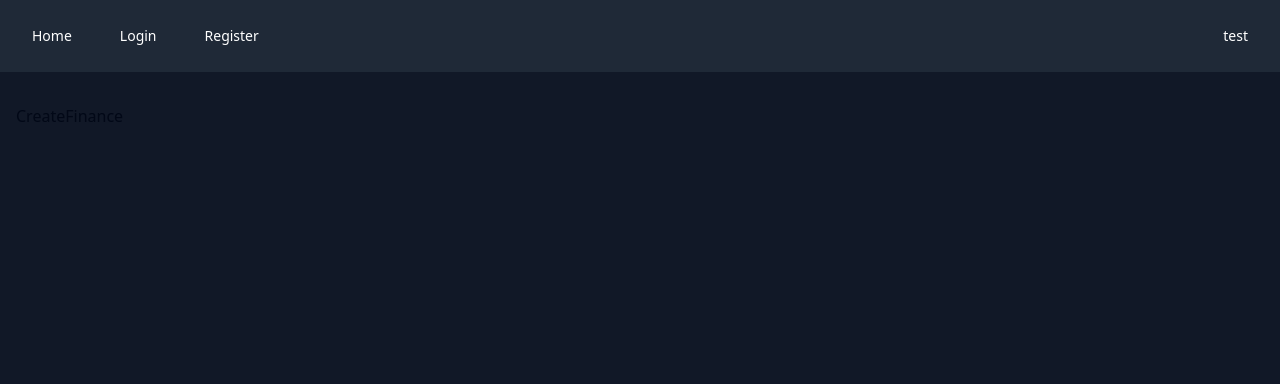
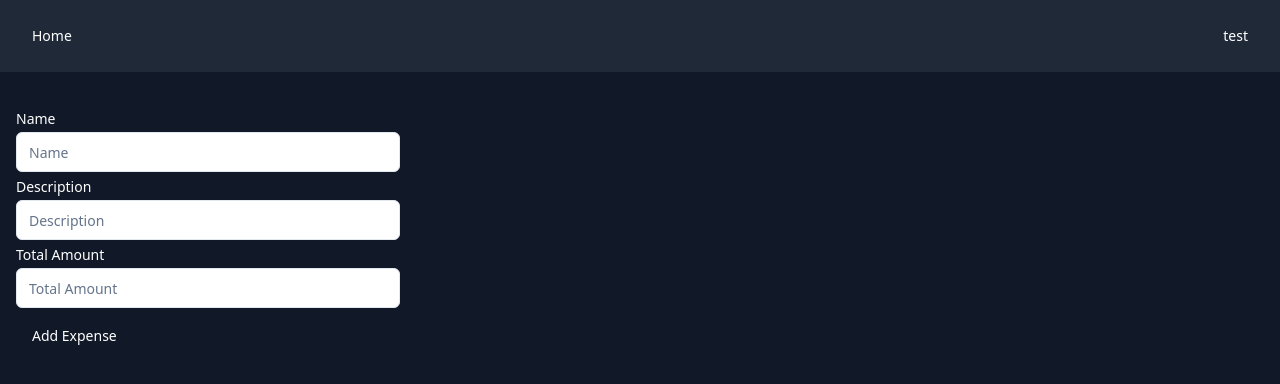
Before and after one commit to aquafinatrippy/finance-manager, a React (Vite) app in the folder Client/: page /create-finance in a window 1280 px wide. Shown: the top 384 px of the page. Built offline with nearby package versions, Linux system fonts and the light colour scheme; sample sign-in values are in the browser's storage.

Commit message:
added expense form

```diff
--- a/Client/src/@/components/ui/label.tsx
+++ b/Client/src/@/components/ui/label.tsx
@@ -1,11 +1,11 @@
-import * as React from "react"
-import * as LabelPrimitive from "@radix-ui/react-label"
-import { cva, type VariantProps } from "class-variance-authority"
+import * as React from 'react'
+import * as LabelPrimitive from '@radix-ui/react-label'
+import { cva, type VariantProps } from 'class-variance-authority'
 
-import { cn } from "@/lib/utils"
+import { cn } from '@/lib/utils'
 
 const labelVariants = cva(
-  "text-sm font-medium leading-none peer-disabled:cursor-not-allowed peer-disabled:opacity-70"
+  'text-sm mt-2 text-white font-medium leading-none peer-disabled:cursor-not-allowed peer-disabled:opacity-70'
 )
 
 const Label = React.forwardRef<
--- a/Client/src/components/Header.tsx
+++ b/Client/src/components/Header.tsx
@@ -11,14 +11,10 @@ import {
   DropdownMenuShortcut,
   DropdownMenuTrigger,
 } from '@/components/ui/dropdown-menu'
-
-const links = [
-  { text: 'Home', goTo: '/' },
-  { text: 'Login', goTo: '/login' },
-  { text: 'Register', goTo: '/register' },
-]
+import { useAppSelector } from '../hooks/useRedux'
 
 export const Header = () => {
+  const { user } = useAppSelector((state) => state.auth)
   const location = useLocation()
   const navigate = useNavigate()
 
@@ -27,6 +23,15 @@ export const Header = () => {
       navigate(loc)
     }
   }
+
+  const links = [
+    ...(user
+      ? [{ text: 'Home', goTo: '/' }]
+      : [
+          { text: 'Login', goTo: '/login' },
+          { text: 'Register', goTo: '/register' },
+        ]),
+  ]
 
   return (
     <header className='bg-gray-800 py-4'>
--- a/Client/src/views/CreateFinance.tsx
+++ b/Client/src/views/CreateFinance.tsx
@@ -1,3 +1,28 @@
+import { Input } from '@/components/ui/input'
+import { Label } from '@/components/ui/label'
+import { Button } from '../@/components/ui/button'
+
 export const CreateFinance = () => {
-  return <div>CreateFinance</div>
+  return (
+    <div className='flex justify-center flex-col align-middle'>
+      {' '}
+      <div className='grid w-full max-w-sm items-center gap-1.5'>
+        <Label htmlFor='email'>Name</Label>
+        <Input id='name' placeholder='Name' />
+      </div>
+      <div className='grid w-full max-w-sm items-center gap-1.5'>
+        <Label htmlFor='email'>Description</Label>
+        <Input id='description' placeholder='Description' />
+      </div>
+      <div className='grid w-full max-w-sm items-center gap-1.5'>
+        <Label htmlFor='email'>Total Amount</Label>
+        <Input type='number' id='total-amount' placeholder='Total Amount' />
+      </div>
+      <div
+        className='mt-2
+      '>
+        <Button variant='ghost'>Add Expense</Button>
+      </div>
+    </div>
+  )
 }
```
